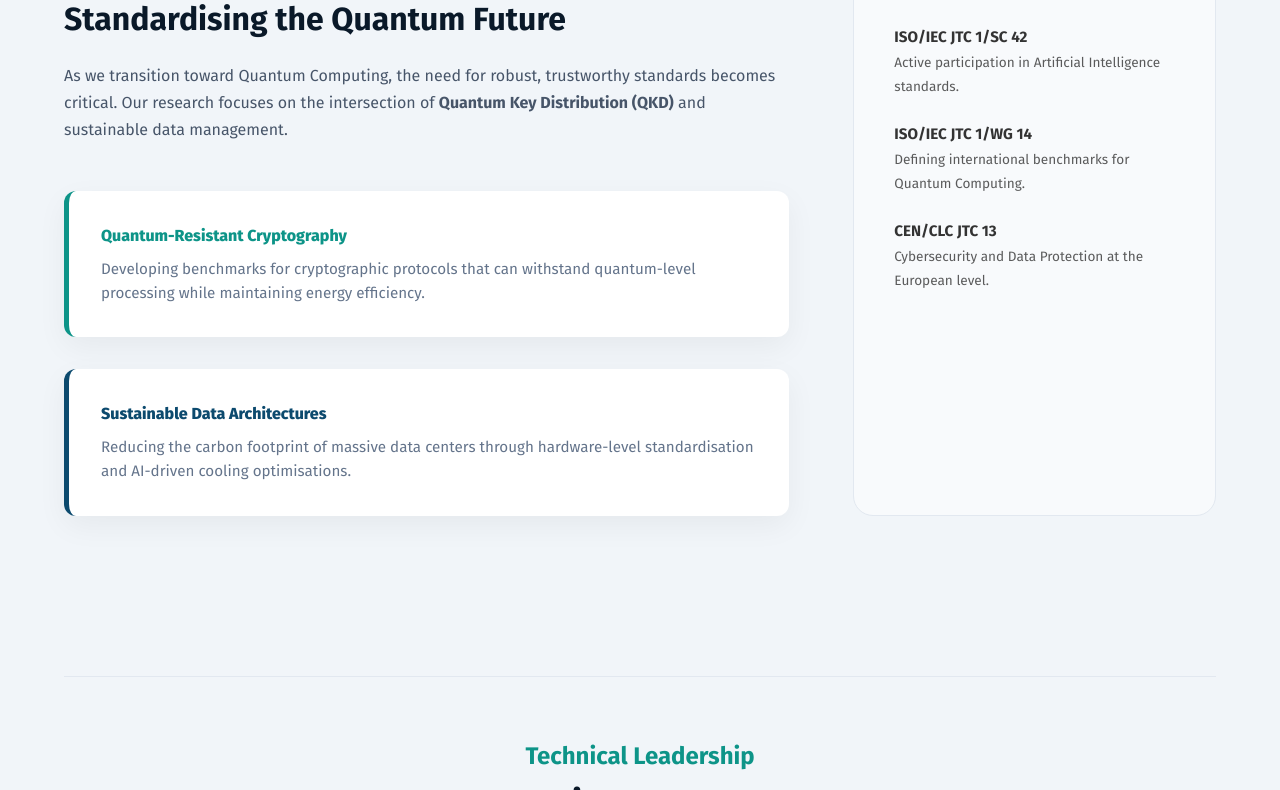
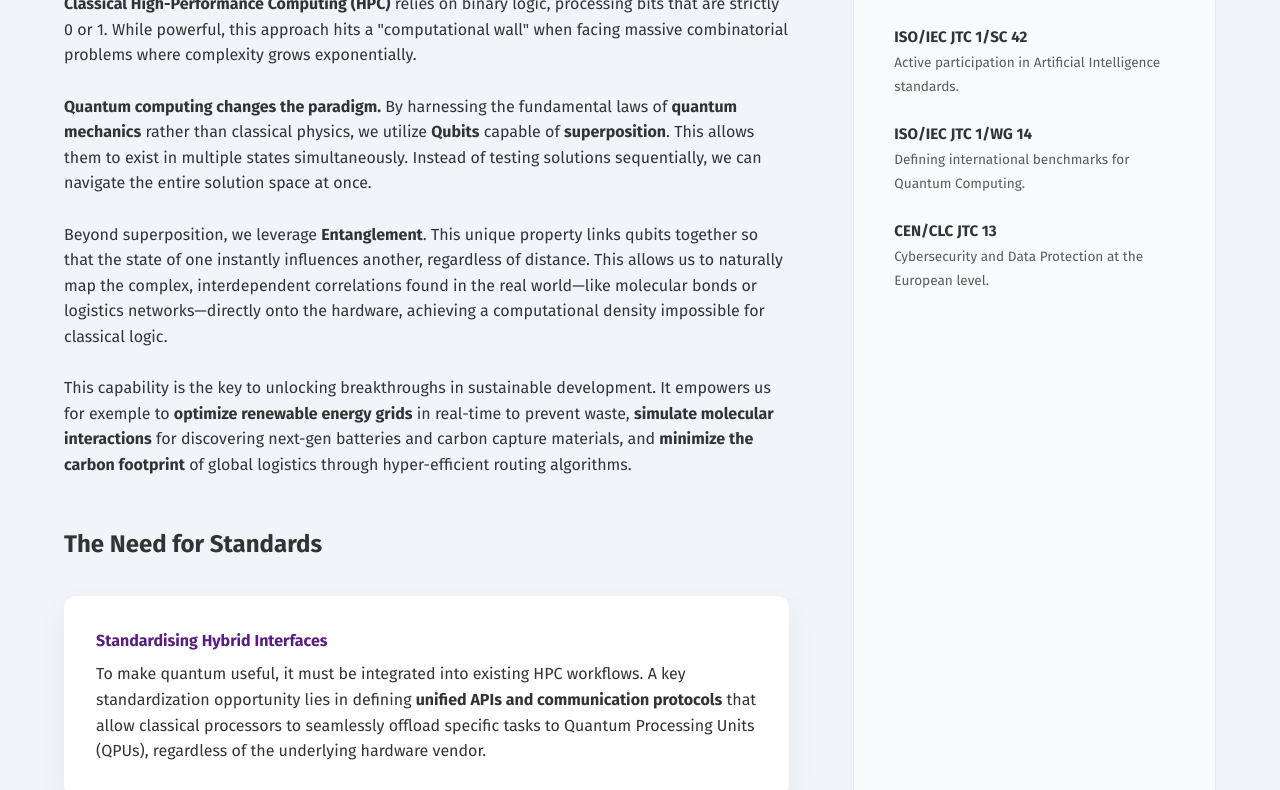
Before and after one commit to Cagrali/ilnas-snt-www, a website: page sectors/ict.html in a window 1280 px wide. Shown: the part 755-1545 px from the top of the page. Drawn offline with Linux system fonts and the light colour scheme.

Commit message:
added simao's bio, ict pillar, fixed the typo assistany in greg's page

```diff
--- a/sectors/ict.html
+++ b/sectors/ict.html
@@ -67,26 +67,45 @@
             <div class="content-grid" style="display: grid; grid-template-columns: 2fr 1fr; gap: 4rem;">
 
                 <div class="technical-info">
-                    <h2 class="section-label" style="color: #0d9488;">Technical Objectives</h2>
-                    <h3 style="font-size: 2rem; margin: 1rem 0; color: var(--dark);">Standardising the Quantum Future</h3>
-                    <p style="line-height: 1.7; color: #475569;">As we transition toward Quantum Computing, the need for robust, trustworthy standards becomes
-                        critical. Our research focuses on the intersection of <strong>Quantum Key Distribution (QKD)</strong> and
-                        sustainable data management.</p>
+                    <h2 style="font-size: 2rem;" class="section-label">Beyond Classical Limits</h2>
+
+                    <p>
+                        <strong>Classical High-Performance Computing (HPC)</strong> relies on binary logic, processing bits that are strictly 0 or 1.
+                        While powerful, this approach hits a "computational wall" when facing massive combinatorial problems where complexity grows exponentially.
+                        <br><br>
+                        <strong>Quantum computing changes the paradigm.</strong> By harnessing the fundamental laws of <strong>quantum mechanics</strong> rather than classical physics, we utilize <strong>Qubits</strong> capable of <strong>superposition</strong>.
+                        This allows them to exist in multiple states simultaneously. Instead of testing solutions sequentially, we can navigate the entire solution space at once.
+                        <br><br>
+                        Beyond superposition, we leverage <strong>Entanglement</strong>. This unique property links qubits together so that the state of one instantly influences another, regardless of distance.
+                        This allows us to naturally map the complex, interdependent correlations found in the real world—like molecular bonds or logistics networks—directly onto the hardware, achieving a computational density impossible for classical logic.
+                        <br><br>
+                        This capability is the key to unlocking breakthroughs in sustainable development. It empowers us for exemple to
+                        <strong>optimize renewable energy grids</strong> in real-time to prevent waste,
+                        <strong>simulate molecular interactions</strong> for discovering next-gen batteries and carbon capture materials,
+                        and <strong>minimize the carbon footprint</strong> of global logistics through hyper-efficient routing algorithms.
+                    </p>
 
                     <div class="focus-cards" style="margin-top: 3rem; display: grid; gap: 2rem;">
-                        <div class="f-card"
-                            style="background: white; padding: 2rem; border-radius: 12px; border-left: 5px solid #0d9488; box-shadow: 0 10px 30px rgba(0,0,0,0.05);">
-                            <h4 style="color: #0d9488; margin-bottom: 0.5rem; font-weight: 800;">Quantum-Resistant Cryptography
+                        <h2 class="section-label">The Need for Standards</h2>
+
+                        <div class="f-card" style="background: white; padding: 2rem; border-radius: 12px; box-shadow: 0 10px 30px rgba(0,0,0,0.05);">
+                            <h4 style="color: var(--primary); margin-bottom: 0.5rem;">
+                                Standardising Hybrid Interfaces
                             </h4>
-                            <p style="font-size: 0.95rem; color: #64748b;">Developing benchmarks for cryptographic protocols that can withstand quantum-level
-                                processing while maintaining energy efficiency.</p>
+                            <p>
+                                To make quantum useful, it must be integrated into existing HPC workflows.
+                                A key standardization opportunity lies in defining <strong>unified APIs and communication protocols</strong> that allow classical processors to seamlessly offload specific tasks to Quantum Processing Units (QPUs), regardless of the underlying hardware vendor.
+                            </p>
                         </div>
-                        <div class="f-card"
-                            style="background: white; padding: 2rem; border-radius: 12px; border-left: 5px solid #0c4a6e; box-shadow: 0 10px 30px rgba(0,0,0,0.05);">
-                            <h4 style="color: #0c4a6e; margin-bottom: 0.5rem; font-weight: 800;">Sustainable Data Architectures
+
+                        <div class="f-card" style="background: white; padding: 2rem; border-radius: 12px; box-shadow: 0 10px 30px rgba(0,0,0,0.05);">
+                            <h4 style="color: var(--secondary); margin-bottom: 0.5rem;">
+                                Benchmarking & Metrics
                             </h4>
-                            <p style="font-size: 0.95rem; color: #64748b;">Reducing the carbon footprint of massive data centers through hardware-level
-                                standardisation and AI-driven cooling optimisations.</p>
+                            <p>
+                                How do we define "better"? Normalisation is critical to establish <strong>objective benchmarks</strong> comparing classical vs. quantum solutions.
+                                We need standardized metrics not just for speed, but for <strong>energy-to-solution ratios</strong>, validating the real environmental impact of hybrid algorithms.
+                            </p>
                         </div>
                     </div>
                 </div>
```
Also changed, not shown: bio/gregoire.html (+1 -1 lines), bio/simao.html (+4 -8 lines).
